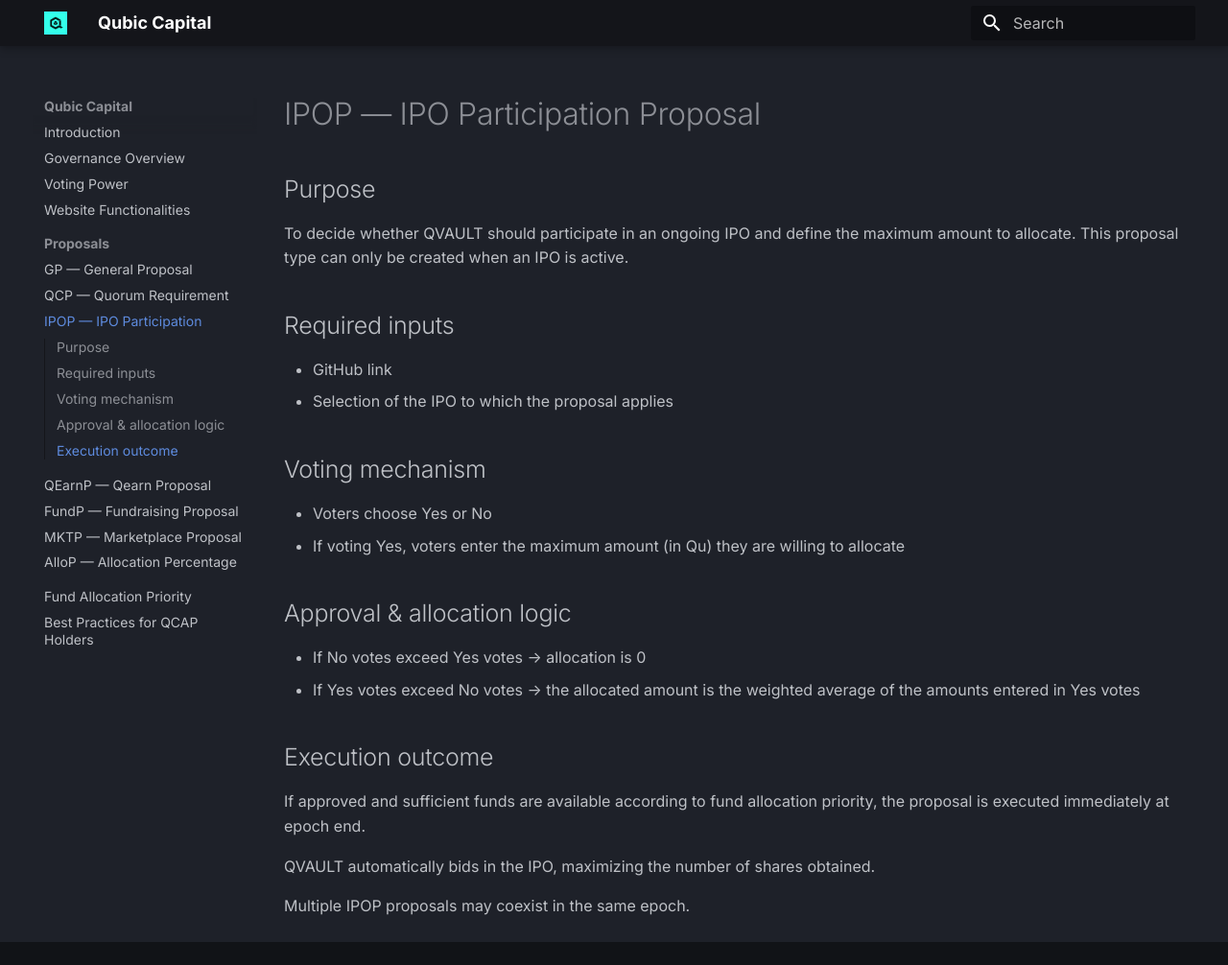
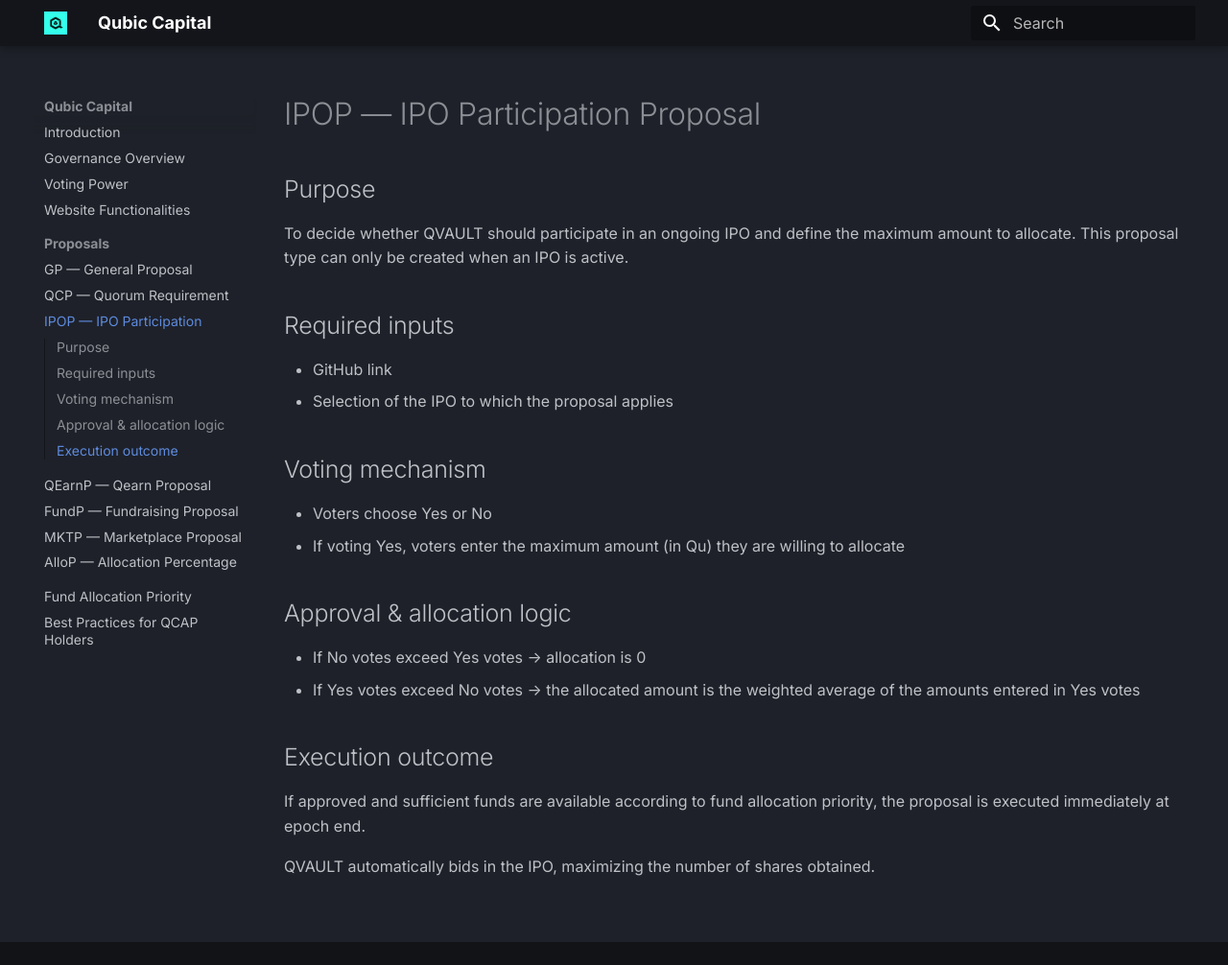
Before and after one commit to HermanToothrot10/qubic-capital-manual, an MkDocs documentation site: the page built from docs/proposals/ipop.md, in a window 1280 px wide and 1006 px high. Shown: the whole window at 96% size. Built offline with MkDocs 1.6.1 and Material for MkDocs 9.7.7, drawn with Linux system fonts in a browser that asks for light colours.

Commit message:
Update ipop.md

```diff
--- a/docs/proposals/ipop.md
+++ b/docs/proposals/ipop.md
@@ -24,5 +24,3 @@
 If approved and sufficient funds are available according to fund allocation priority, the proposal is executed immediately at epoch end.
 
 QVAULT automatically bids in the IPO, maximizing the number of shares obtained.
-
-Multiple IPOP proposals may coexist in the same epoch.
```
